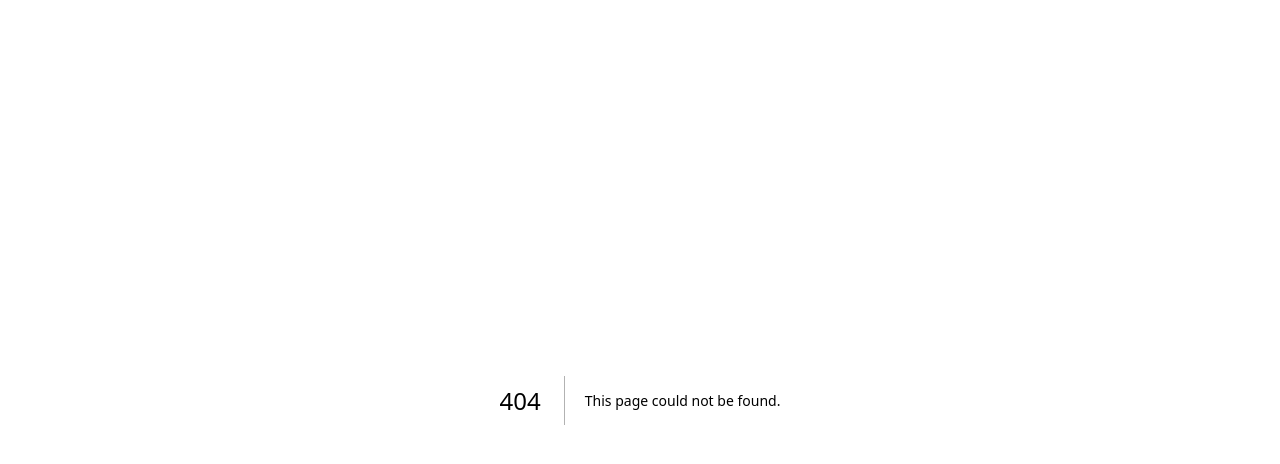
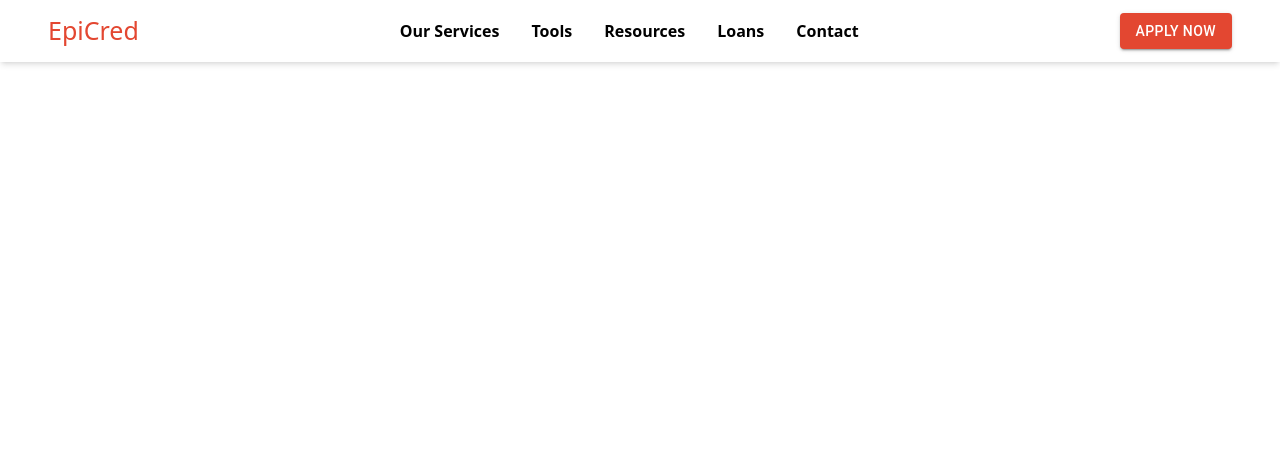
Before and after one commit to CHEEMS-1206/epicred-intern-assignment, a Next.js app: page /about-us in a window 1280 px wide. Before the commit this address had no page. Shown: the top 464 px of the page. Built offline with nearby package versions, Linux system fonts and the light colour scheme.

Commit message:
about us page enacted with header tag at the top

```diff
--- /dev/null
+++ b/src/app/about-us/page.js
@@ -0,0 +1,15 @@
+import Head from "next/head";
+import Header from "../../components/Header";
+
+export default function AboutUs() {
+  return (
+    <>
+      <Head>
+        <title>About Us - Epicred</title>
+      </Head>
+      <Header />
+      <main>
+      </main>
+    </>
+  );
+}
--- /dev/null
+++ b/src/components/Header.js
@@ -0,0 +1,37 @@
+import React from 'react';
+import Link from 'next/link';
+import { Button } from '@mui/material';
+
+const Header = () => {
+  return (
+    <header className="bg-white shadow-md about-us-header">
+      <div className="container mx-auto px-12 py-3 flex justify-between items-center">
+        <span id="company-logo">EpiCred</span>
+        <nav>
+          <ul className="flex space-x-8">
+            <li>
+              <Link href="/services">Our Services</Link>
+            </li>
+            <li>
+              <Link href="/tools">Tools</Link>
+            </li>
+            <li>
+              <Link href="/resources">Resources</Link>
+            </li>
+            <li>
+              <Link href="/loans">Loans</Link>
+            </li>
+            <li>
+              <Link href="/contact">Contact</Link>
+            </li>
+          </ul>
+        </nav>
+        <Button variant="contained" color="primary" id="apply-now-btn">
+          Apply Now
+        </Button>
+      </div>
+    </header>
+  );
+};
+
+export default Header;
```
